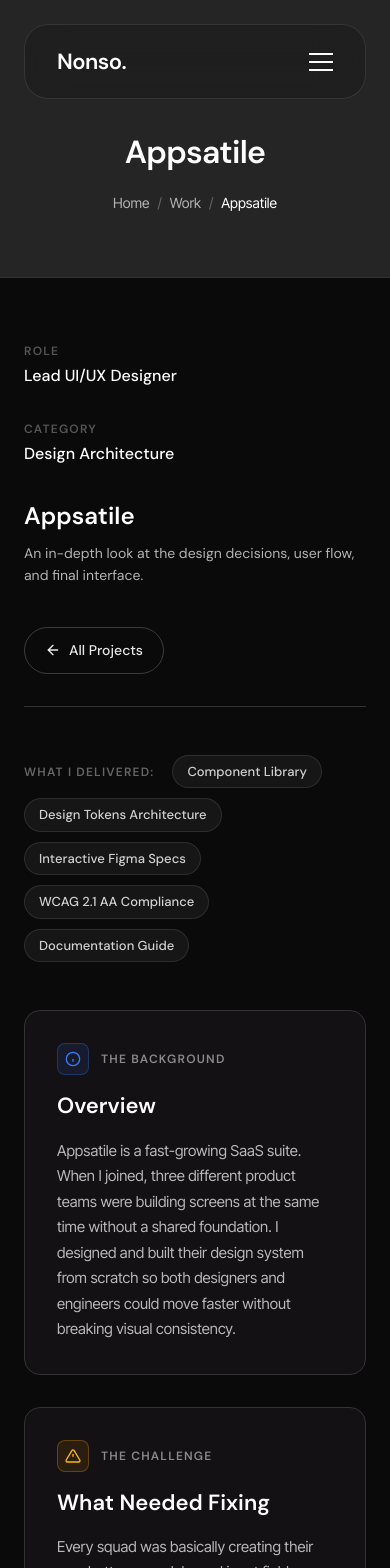
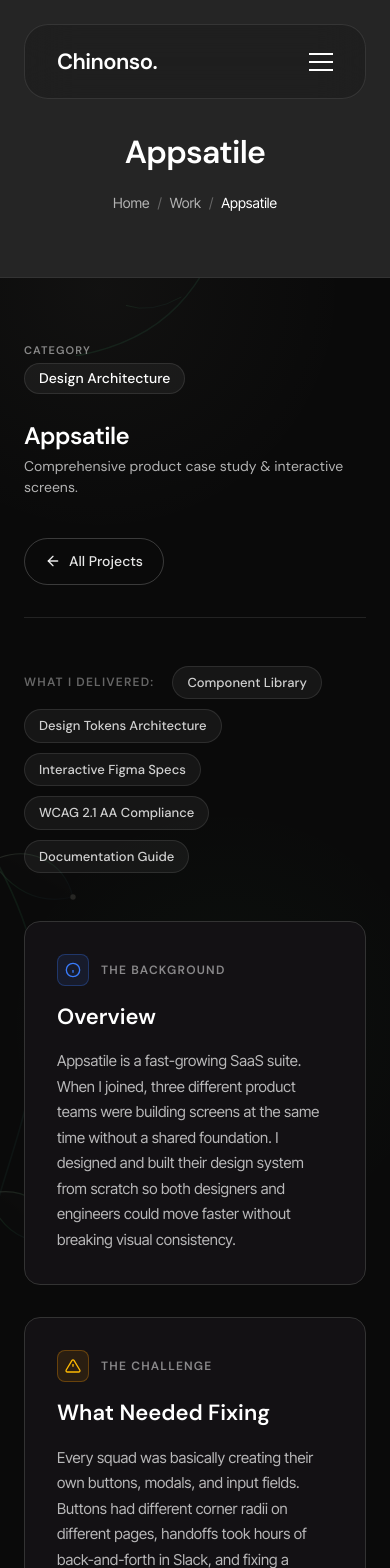
Before and after one commit to Manlikenonso1/Myportfolio, a React (Vite) app: page /projects/appsatile in a window 390 px wide. Shown: the top 1568 px of the page. Built offline with nearby package versions, Linux system fonts and the light colour scheme.

Commit message:
Update portfolio: replace Nonso with Chinonso, remove role from project meta, reposition live button, and add organic flora background patterns

```diff
--- a/src/components/layout/Footer.jsx
+++ b/src/components/layout/Footer.jsx
@@ -42,7 +42,7 @@
 
         <div className="pt-10 border-t border-white/5 flex flex-col md:flex-row justify-between items-center gap-6">
           <Link to="/" className="font-['DM_Sans'] text-[20px] font-bold tracking-tight flex items-center gap-2 hover:opacity-70 transition-opacity">
-            Nonso.
+            Chinonso.
           </Link>
           <div className="text-white/30 text-[14px]">
             &copy; {new Date().getFullYear()} Chinonso Ezeigbo. Portfolio built with React.
--- a/src/components/layout/Navbar.jsx
+++ b/src/components/layout/Navbar.jsx
@@ -65,7 +65,7 @@
         >
           {/* Logo */}
           <Link to="/" className="font-['DM_Sans'] text-[22px] font-bold tracking-tight text-white z-10 flex items-center gap-1 hover:opacity-70 transition-opacity">
-            Nonso.
+            Chinonso.
           </Link>
 
           {/* Desktop Links */}
--- a/src/components/sections/Testimonials.jsx
+++ b/src/components/sections/Testimonials.jsx
@@ -2,7 +2,7 @@
 
 const testimonials = [
   {
-    quote: "Nonso made an immediate difference on our product team. In just six weeks, he simplified our key user journeys and made our entire app easier to use. A thoughtful, talented designer.",
+    quote: "Chinonso made an immediate difference on our product team. In just six weeks, he simplified our key user journeys and made our entire app easier to use. A thoughtful, talented designer.",
     name: "Sarah Jenkins",
     role: "VP of Product, Appsatile",
     avatar: "/avatar1.jpg"
@@ -14,7 +14,7 @@
     avatar: "/avatar2.jpg"
   },
   {
-    quote: "Finding a designer who genuinely understands product strategy and real user needs is rare. Nonso combines great aesthetics with practical thinking. Highly recommended.",
+    quote: "Finding a designer who genuinely understands product strategy and real user needs is rare. Chinonso combines great aesthetics with practical thinking. Highly recommended.",
     name: "Emily Carter",
     role: "Founding Partner, Aptinfy",
     avatar: "/avatar3.jpg"
--- /dev/null
+++ b/src/components/ui/FloraPattern.jsx
@@ -0,0 +1,93 @@
+export default function FloraPattern({ className = "" }) {
+  return (
+    <div className={`pointer-events-none select-none absolute inset-0 overflow-hidden ${className}`} aria-hidden="true">
+      {/* 1. TOP RIGHT FLORA CLUSTER */}
+      <div className="absolute -top-16 -right-16 w-[420px] md:w-[600px] h-[420px] md:h-[600px] opacity-25">
+        <svg viewBox="0 0 500 500" fill="none" xmlns="http://www.w3.org/2000/svg" className="w-full h-full">
+          <defs>
+            <linearGradient id="floraG1" x1="0%" y1="0%" x2="100%" y2="100%">
+              <stop offset="0%" stopColor="#d0c9b9" stopOpacity="0.8" />
+              <stop offset="50%" stopColor="#4ade80" stopOpacity="0.4" />
+              <stop offset="100%" stopColor="#60a5fa" stopOpacity="0.1" />
+            </linearGradient>
+            <linearGradient id="floraG2" x1="100%" y1="0%" x2="0%" y2="100%">
+              <stop offset="0%" stopColor="#ffffff" stopOpacity="0.6" />
+              <stop offset="100%" stopColor="#d0c9b9" stopOpacity="0.1" />
+            </linearGradient>
+          </defs>
+
+          {/* Main Curved Stem */}
+          <path d="M480 30 C380 90, 290 190, 240 320 C200 420, 160 480, 50 500" stroke="url(#floraG1)" strokeWidth="1.8" strokeLinecap="round" />
+
+          {/* Branch 1 */}
+          <path d="M340 145 C280 130, 230 160, 195 210" stroke="url(#floraG1)" strokeWidth="1.2" strokeLinecap="round" />
+          {/* Leaf 1 */}
+          <path d="M195 210 C180 170, 210 130, 255 135 C250 165, 225 195, 195 210 Z" fill="url(#floraG2)" fillOpacity="0.12" stroke="url(#floraG1)" strokeWidth="1.2" />
+          <path d="M195 210 C220 180, 240 155, 255 135" stroke="url(#floraG1)" strokeWidth="0.8" strokeOpacity="0.6" />
+
+          {/* Leaf 2 (Upper) */}
+          <path d="M380 90 C370 40, 420 20, 460 35 C440 70, 410 85, 380 90 Z" fill="url(#floraG2)" fillOpacity="0.15" stroke="url(#floraG1)" strokeWidth="1.2" />
+          <path d="M380 90 C410 70, 435 50, 460 35" stroke="url(#floraG1)" strokeWidth="0.8" strokeOpacity="0.6" />
+
+          {/* Branch 2 & Leaf 3 */}
+          <path d="M285 220 C240 250, 190 260, 140 250" stroke="url(#floraG1)" strokeWidth="1.2" strokeLinecap="round" />
+          <path d="M140 250 C120 215, 150 180, 190 190 C180 220, 160 240, 140 250 Z" fill="url(#floraG2)" fillOpacity="0.1" stroke="url(#floraG1)" strokeWidth="1.2" />
+
+          {/* Blooming Petals / Flower */}
+          <g transform="translate(240, 320)">
+            {/* Petal 1 */}
+            <path d="M0 0 C-30 -40, -10 -80, 20 -70 C35 -40, 20 -15, 0 0 Z" fill="url(#floraG1)" fillOpacity="0.15" stroke="url(#floraG1)" strokeWidth="1.2" />
+            {/* Petal 2 */}
+            <path d="M0 0 C10 -50, 50 -70, 70 -40 C60 -10, 30 -5, 0 0 Z" fill="url(#floraG1)" fillOpacity="0.18" stroke="url(#floraG1)" strokeWidth="1.2" />
+            {/* Petal 3 */}
+            <path d="M0 0 C-40 -10, -60 20, -35 45 C-10 40, -5 20, 0 0 Z" fill="url(#floraG2)" fillOpacity="0.1" stroke="url(#floraG1)" strokeWidth="1.2" />
+            {/* Petal 4 */}
+            <path d="M0 0 C-10 35, 20 60, 45 40 C40 15, 20 5, 0 0 Z" fill="url(#floraG2)" fillOpacity="0.12" stroke="url(#floraG1)" strokeWidth="1.2" />
+            {/* Center pistil */}
+            <circle cx="0" cy="0" r="4" fill="#d0c9b9" />
+          </g>
+
+          {/* Delicate Fern Fronds */}
+          <path d="M250 305 Q220 300 200 315" stroke="url(#floraG1)" strokeWidth="1" strokeLinecap="round" />
+          <path d="M235 340 Q205 355 180 350" stroke="url(#floraG1)" strokeWidth="1" strokeLinecap="round" />
+          <path d="M210 380 Q180 405 150 400" stroke="url(#floraG1)" strokeWidth="1" strokeLinecap="round" />
+          <path d="M175 430 Q140 450 110 440" stroke="url(#floraG1)" strokeWidth="1" strokeLinecap="round" />
+        </svg>
+      </div>
+
+      {/* 2. MID-PAGE LEFT BOTANICAL VINE */}
+      <div className="absolute top-[700px] -left-20 w-[360px] md:w-[500px] h-[700px] opacity-20">
+        <svg viewBox="0 0 400 700" fill="none" xmlns="http://www.w3.org/2000/svg" className="w-full h-full">
+          <path d="M20 10 C60 120, 150 200, 130 350 C110 490, 40 580, 80 690" stroke="url(#floraG1)" strokeWidth="1.8" strokeLinecap="round" />
+
+          {/* Leaves along the left vine */}
+          <path d="M80 140 C120 120, 160 140, 170 180 C130 190, 100 170, 80 140 Z" fill="url(#floraG2)" fillOpacity="0.12" stroke="url(#floraG1)" strokeWidth="1.2" />
+          <path d="M135 240 C175 220, 210 240, 220 280 C180 290, 155 270, 135 240 Z" fill="url(#floraG2)" fillOpacity="0.12" stroke="url(#floraG1)" strokeWidth="1.2" />
+          <path d="M125 380 C165 370, 195 400, 190 440 C150 440, 130 410, 125 380 Z" fill="url(#floraG2)" fillOpacity="0.12" stroke="url(#floraG1)" strokeWidth="1.2" />
+          <path d="M75 510 C115 500, 145 520, 150 560 C110 570, 85 540, 75 510 Z" fill="url(#floraG2)" fillOpacity="0.12" stroke="url(#floraG1)" strokeWidth="1.2" />
+
+          {/* Stylized small flower buds */}
+          <circle cx="170" cy="180" r="3" fill="#d0c9b9" fillOpacity="0.7" />
+          <circle cx="220" cy="280" r="3" fill="#4ade80" fillOpacity="0.7" />
+          <circle cx="190" cy="440" r="3" fill="#d0c9b9" fillOpacity="0.7" />
+        </svg>
+      </div>
+
+      {/* 3. LOWER RIGHT BOTANICAL FLOURISH */}
+      <div className="absolute top-[1800px] -right-24 w-[380px] md:w-[550px] h-[600px] opacity-20">
+        <svg viewBox="0 0 500 500" fill="none" xmlns="http://www.w3.org/2000/svg" className="w-full h-full">
+          <path d="M450 480 C360 400, 280 280, 290 140 C295 70, 330 20, 360 0" stroke="url(#floraG1)" strokeWidth="1.6" strokeLinecap="round" />
+
+          <path d="M330 380 C270 370, 230 400, 210 440 C240 460, 290 440, 330 380 Z" fill="url(#floraG2)" fillOpacity="0.1" stroke="url(#floraG1)" strokeWidth="1.2" />
+          <path d="M290 280 C230 260, 190 280, 170 320 C200 340, 250 330, 290 280 Z" fill="url(#floraG2)" fillOpacity="0.1" stroke="url(#floraG1)" strokeWidth="1.2" />
+          <path d="M285 160 C235 130, 190 140, 175 180 C205 200, 250 200, 285 160 Z" fill="url(#floraG2)" fillOpacity="0.1" stroke="url(#floraG1)" strokeWidth="1.2" />
+        </svg>
+      </div>
+
+      {/* Subtle organic radial glows behind the flora */}
+      <div className="absolute top-10 right-10 w-[500px] h-[500px] rounded-full bg-[radial-gradient(circle,rgba(208,201,185,0.04)_0%,transparent_70%)] pointer-events-none" />
+      <div className="absolute top-[800px] left-0 w-[450px] h-[450px] rounded-full bg-[radial-gradient(circle,rgba(74,222,128,0.03)_0%,transparent_70%)] pointer-events-none" />
+      <div className="absolute top-[1900px] right-0 w-[500px] h-[500px] rounded-full bg-[radial-gradient(circle,rgba(208,201,185,0.03)_0%,transparent_70%)] pointer-events-none" />
+    </div>
+  );
+}
--- a/src/pages/Home.jsx
+++ b/src/pages/Home.jsx
@@ -2,11 +2,13 @@
 import { FadeIn, FadeInStagger, FadeInStaggerItem } from '../components/ui/FadeIn';
 import SEO from '../components/ui/SEO';
 import Testimonials from '../components/sections/Testimonials';
+import FloraPattern from '../components/ui/FloraPattern';
 
 export default function Home() {
   return (
     <div className="w-full relative">
       <SEO title="Chinonso Ezeigbo | UI/UX Designer" description="Crafting digital products that feel almost magic." />
+      <FloraPattern />
 
       {/* 1. HERO - MASSIVE TYPOGRAPHY & MESH GLOW */}
       <section className="relative min-h-[100svh] flex flex-col justify-center items-center px-6 overflow-hidden bg-[var(--bg)]">
--- a/src/pages/ProjectDetails.jsx
+++ b/src/pages/ProjectDetails.jsx
@@ -2,6 +2,7 @@
 import { Link, useParams } from 'react-router-dom';
 import { FadeIn } from '../components/ui/FadeIn';
 import SEO from '../components/ui/SEO';
+import FloraPattern from '../components/ui/FloraPattern';
 
 export default function ProjectDetails() {
   const { id } = useParams();
@@ -39,8 +40,8 @@
         }
       ],
       reviews: [
-        { name: "Jerome Bell", role: "VP of Product, Appsatile", text: "Nonso built a clean, intuitive design system for us. It made handing work over to our engineers effortless and noticeably sped up our release cycles." },
-        { name: "Dianne Russell", role: "Engineering Director", text: "Nonso organized our Figma components and design tokens so clearly that our front-end team was able to build pages in half the usual time." },
+        { name: "Jerome Bell", role: "VP of Product, Appsatile", text: "Chinonso built a clean, intuitive design system for us. It made handing work over to our engineers effortless and noticeably sped up our release cycles." },
+        { name: "Dianne Russell", role: "Engineering Director", text: "Chinonso organized our Figma components and design tokens so clearly that our front-end team was able to build pages in half the usual time." },
         { name: "Shane Collier", role: "Co-Founder & CTO", text: "He has an incredible eye for detail and structure. Working with his components made building and maintaining our screens a breeze." }
       ]
     },
@@ -76,9 +77,9 @@
         }
       ],
       reviews: [
-        { name: "Niko Vane", role: "Owner & Founder, Nikos Farm", text: "Nonso made our online farm shop look beautiful and inviting. Our customers constantly mention how easy it is to place an order." },
+        { name: "Niko Vane", role: "Owner & Founder, Nikos Farm", text: "Chinonso made our online farm shop look beautiful and inviting. Our customers constantly mention how easy it is to place an order." },
         { name: "Clara Brooks", role: "Digital Director", text: "The new cart experience and bundle recommendations made an immediate impact on our sales. It simply works." },
-        { name: "Marcus Thorne", role: "Operations Lead", text: "The order views and product management screens Nonso designed saved our fulfillment team hours every single day." }
+        { name: "Marcus Thorne", role: "Operations Lead", text: "The order views and product management screens Chinonso designed saved our fulfillment team hours every single day." }
       ]
     },
     'aptinfy': {
@@ -113,8 +114,8 @@
         }
       ],
       reviews: [
-        { name: "Sarah Jenkins", role: "VP of Product, Aptinfy", text: "Nonso gave Aptinfy an identity that immediately resonated with our audience. The new mark feels both sharp and authentic." },
-        { name: "Liam O'Connor", role: "Marketing Director", text: "The brand guide and asset kit Nonso handed off made designing our landing pages and marketing collateral completely seamless." },
+        { name: "Sarah Jenkins", role: "VP of Product, Aptinfy", text: "Chinonso gave Aptinfy an identity that immediately resonated with our audience. The new mark feels both sharp and authentic." },
+        { name: "Liam O'Connor", role: "Marketing Director", text: "The brand guide and asset kit Chinonso handed off made designing our landing pages and marketing collateral completely seamless." },
         { name: "Bessie Cooper", role: "Creative Director", text: "A thoughtfully balanced mark with great attention to proportion and versatility. Fantastic work all around." }
       ]
     },
@@ -150,9 +151,9 @@
         }
       ],
       reviews: [
-        { name: "Ugochukwu Nwosu", role: "Founder & Head Chef, Cook by Ugo", text: "Nonso captured the warmth and soul of our kitchen perfectly. Customers find the online ordering so simple, and our direct orders increased noticeably right after launch." },
+        { name: "Ugochukwu Nwosu", role: "Founder & Head Chef, Cook by Ugo", text: "Chinonso captured the warmth and soul of our kitchen perfectly. Customers find the online ordering so simple, and our direct orders increased noticeably right after launch." },
         { name: "Amaka O.", role: "Operations Lead, Cook by Ugo", text: "The meal customization flow and cart drawer make order management effortless. He created an interface that feels authentic and looks world-class." },
-        { name: "Liam Davies", role: "Digital Marketing Consultant", text: "A stunning food e-commerce experience. Nonso balanced expressive Nigerian branding with an intuitive, clean checkout journey." }
+        { name: "Liam Davies", role: "Digital Marketing Consultant", text: "A stunning food e-commerce experience. Chinonso balanced expressive Nigerian branding with an intuitive, clean checkout journey." }
       ]
     },
     'lazyzone': {
@@ -187,9 +188,9 @@
         }
       ],
       reviews: [
-        { name: "Devin Vance", role: "Co-Founder, LazyZoneLabs", text: "Nonso designed a clean, high-performance workspace that our creator community loves. He took complex AI pipelines and made them feel effortless and intuitive to use." },
-        { name: "Elena Rostova", role: "Head of Product", text: "The studio audio controls and video clipping timeline Nonso designed solved our biggest UX bottleneck. Our engagement numbers jumped significantly after this release." },
-        { name: "Marcus Chen", role: "Lead Full-Stack Engineer", text: "The component architecture and state specs Nonso handed off were rock solid. Handover was seamless, and building the dark UI was faster than any previous sprint." }
+        { name: "Devin Vance", role: "Co-Founder, LazyZoneLabs", text: "Chinonso designed a clean, high-performance workspace that our creator community loves. He took complex AI pipelines and made them feel effortless and intuitive to use." },
+        { name: "Elena Rostova", role: "Head of Product", text: "The studio audio controls and video clipping timeline Chinonso designed solved our biggest UX bottleneck. Our engagement numbers jumped significantly after this release." },
+        { name: "Marcus Chen", role: "Lead Full-Stack Engineer", text: "The component architecture and state specs Chinonso handed off were rock solid. Handover was seamless, and building the dark UI was faster than any previous sprint." }
       ]
     },
     'huntly': {
@@ -224,9 +225,9 @@
         }
       ],
       reviews: [
-        { name: "Julian Thorne", role: "Co-Founder & CEO, HuntlyAi", text: "Nonso brought incredible clarity to our product. He took a chaotic job tracking workflow and designed an interface that feels genuinely calming and intuitive to use." },
-        { name: "Sophia Martinez", role: "Head of Growth", text: "The onboarding flow and application dashboard Nonso designed had an immediate impact on our retention. Users constantly praise how easy it is to keep track of interviews." },
-        { name: "David Kim", role: "Lead Full-Stack Engineer", text: "Nonso's Figma components and design tokens made front-end development seamless. The visual hierarchy and state treatments were thoughtful from day one." }
+        { name: "Julian Thorne", role: "Co-Founder & CEO, HuntlyAi", text: "Chinonso brought incredible clarity to our product. He took a chaotic job tracking workflow and designed an interface that feels genuinely calming and intuitive to use." },
+        { name: "Sophia Martinez", role: "Head of Growth", text: "The onboarding flow and application dashboard Chinonso designed had an immediate impact on our retention. Users constantly praise how easy it is to keep track of interviews." },
+        { name: "David Kim", role: "Lead Full-Stack Engineer", text: "Chinonso's Figma components and design tokens made front-end development seamless. The visual hierarchy and state treatments were thoughtful from day one." }
       ]
     }
   };
@@ -239,11 +240,14 @@
   const project = projectsData[id] || projectsData['appsatile'];
 
   return (
-    <div className="w-full relative bg-[#0a0a0a]">
+    <div className="w-full relative bg-[#0a0a0a] min-h-screen">
       <SEO title={`${project.title} | Case Study`} description={project.overview.slice(0, 150) + "..."} image={project.heroImg} />
 
+      {/* Background Flora Patterns */}
+      <FloraPattern />
+
       {/* 1. HERO HEADER */}
-      <section className="bg-[var(--bg3)] pt-32 pb-16 px-6 text-center border-b border-[var(--border)]">
+      <section className="relative z-10 bg-[var(--bg3)] pt-32 pb-16 px-6 text-center border-b border-[var(--border)]">
         <FadeIn>
           <h1 className="font-['DM_Sans'] text-[32px] md:text-[52px] font-bold text-white tracking-tight mb-4">{project.title}</h1>
           <div className="flex items-center justify-center gap-2 text-[14px] text-[var(--muted)] font-['Inter_Tight']">
@@ -256,25 +260,43 @@
         </FadeIn>
       </section>
 
-      <section className="max-w-[1200px] mx-auto px-6 py-16">
-        {/* 2. META ROW */}
-        <FadeIn delay={0.1} className="flex flex-col md:flex-row md:items-end justify-between gap-10 border-b border-[var(--border)] pb-8 mb-12">
-           <div className="flex flex-col md:flex-row gap-8 md:gap-16">
+      <section className="relative z-10 max-w-[1200px] mx-auto px-6 py-16">
+        {/* 2. META ROW & QUICK ACTIONS */}
+        <FadeIn delay={0.1} className="flex flex-col md:flex-row md:items-center justify-between gap-8 border-b border-white/10 pb-8 mb-12">
+           <div className="flex flex-col sm:flex-row sm:items-center gap-6 sm:gap-10">
               <div>
-                 <div className="text-[12px] font-bold tracking-widest text-[#555] uppercase mb-1">Role</div>
-                 <div className="text-white font-medium">{project.role}</div>
+                 <div className="text-[11px] font-bold tracking-widest text-[#888] uppercase mb-1">Category</div>
+                 <div className="inline-flex items-center px-3.5 py-1 rounded-full bg-white/5 border border-white/10 text-white font-medium text-[14px]">
+                   {project.category}
+                 </div>
               </div>
+
+              <div className="hidden sm:block w-px h-10 bg-white/10"></div>
+
               <div>
-                 <div className="text-[12px] font-bold tracking-widest text-[#555] uppercase mb-1">Category</div>
-                 <div className="text-white font-medium">{project.category}</div>
-              </div>
-              <div className="max-w-[400px]">
-                 <div className="text-white font-['DM_Sans'] font-bold text-[24px] mb-2">{project.title}</div>
-                 <div className="text-[var(--muted)] text-[14px] leading-[1.6]">An in-depth look at the design decisions, user flow, and final interface.</div>
+                 <div className="text-white font-['DM_Sans'] font-bold text-[24px] md:text-[28px] tracking-tight">{project.title}</div>
+                 <div className="text-[var(--muted)] text-[14px] leading-[1.5] mt-0.5">Comprehensive product case study & interactive screens.</div>
               </div>
            </div>
 
-           <div className="flex flex-wrap items-center gap-3">
+           <div className="flex flex-wrap items-center gap-3.5 pt-2 md:pt-0">
+             {project.liveLink && (
+                <a
+                  href={project.liveLink}
+                  target="_blank"
+                  rel="noopener noreferrer"
+                  className="group inline-flex items-center gap-2.5 px-6 py-3 rounded-full bg-white text-black font-semibold text-[14px] hover:scale-105 hover:bg-white/95 transition-all shadow-[0_0_25px_rgba(255,255,255,0.25)]"
+                >
+                  <span className="w-2 h-2 rounded-full bg-[#10b981] animate-pulse"></span>
+                  <span>Visit Live Site</span>
+                  <svg className="w-4 h-4 transition-transform group-hover:translate-x-0.5 group-hover:-translate-y-0.5" viewBox="0 0 24 24" fill="none" stroke="currentColor" strokeWidth="2.2" strokeLinecap="round" strokeLinejoin="round">
+                    <path d="M18 13v6a2 2 0 0 1-2 2H5a2 2 0 0 1-2-2V8a2 2 0 0 1 2-2h6"></path>
+                    <polyline points="15 3 21 3 21 9"></polyline>
+                    <line x1="10" y1="14" x2="21" y2="3"></line>
+                  </svg>
+                </a>
+             )}
+
              <Link
                to="/projects"
                className="inline-flex items-center gap-2 px-5 py-3 rounded-full border border-white/20 text-white/90 hover:text-white hover:bg-white/10 font-medium text-[14px] transition-all"
@@ -285,21 +307,6 @@
                </svg>
                <span>All Projects</span>
              </Link>
-
-             {project.liveLink && (
-                <a
-                  href={project.liveLink}
-                  target="_blank"
-                  rel="noopener noreferrer"
-                  className="inline-flex items-center gap-2 px-6 py-3 rounded-full bg-white text-black font-semibold text-[14px] hover:scale-105 hover:bg-white/90 transition-all shadow-[0_0_20px_rgba(255,255,255,0.25)]"
-                >
-                  <span>Visit Live Site</span>
-                  <svg className="w-4 h-4" viewBox="0 0 24 24" fill="none" stroke="currentColor" strokeWidth="2.2" strokeLinecap="round" strokeLinejoin="round">
-                    <line x1="7" y1="17" x2="17" y2="7"></line>
-                    <polyline points="7 7 17 7 17 17"></polyline>
-                  </svg>
-                </a>
-             )}
            </div>
         </FadeIn>
 
```
Also changed, not shown: src/pages/Projects.jsx (+5 -3 lines).
